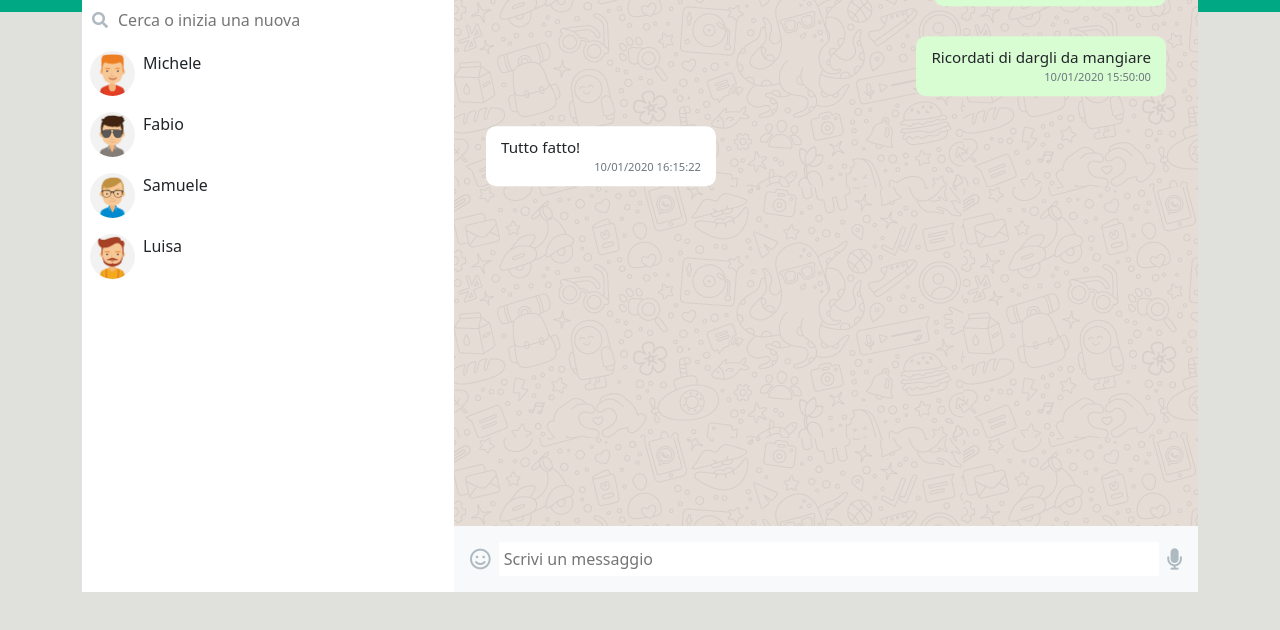
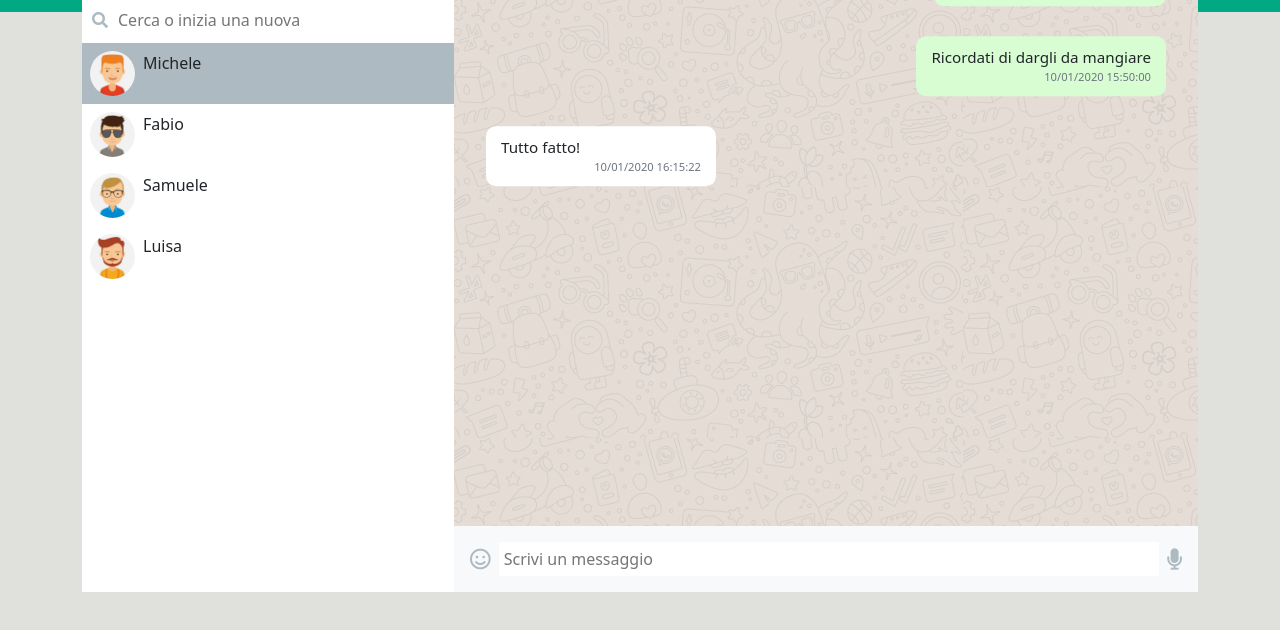
Before and after one commit to marcotrunc/vue-boolzapp, a plain HTML site: page index.html in a window 1280 px wide. Shown: the part 148-778 px from the top of the page. Drawn offline with nearby package versions, Linux system fonts and the light colour scheme.

Commit message:
added class active

```diff
--- a/css/style.css
+++ b/css/style.css
@@ -145,4 +145,8 @@ padding: 5px;
     transform: translate(0,-50%);
     margin-right: 32px;
 }
+
+#contact.active{
+background-color: #AEBAC1;
+}
 /*?------------------------------------------ */
--- a/index.html
+++ b/index.html
@@ -55,9 +55,10 @@
                         </section>
                         <section id="contacts">
                             <div v-for="(contact, index) in contacts" id="contact" class="d-flex p-2"
-                                @click="indexAssignment(index)" role="button">
+                                @click="indexAssignment(index)" role="button"
+                                :class="isActive(index) ?  'active' : '' ">
                                 <div class="icon me-2">
-                                    <img :src="`img/avatar${contact.avatar}.jpg`" alt=""
+                                    <img :src="`img/avatar${contact.avatar}.jpg`" :alt="contact.name"
                                         class="img-fluid overflow-hidden">
                                 </div>
                                 <span>{{contact.name}}</span>
@@ -87,7 +88,6 @@
                         </section>
                         <!-- Main -->
                         <section id="main">
-
                             <div class="container-message" v-for="message in contacts[currentIndex].messages">
                                 <div :class="isReceived(message.status)">
                                     <span>{{message.text}}</span>
@@ -95,9 +95,6 @@
                                     </div>
                                 </div>
                             </div>
-
-
-
                         </section>
                         <!-- Footer -->
                         <section id="footer" class="d-flex justify-content-between align-items-center px-2 py-3">
```
